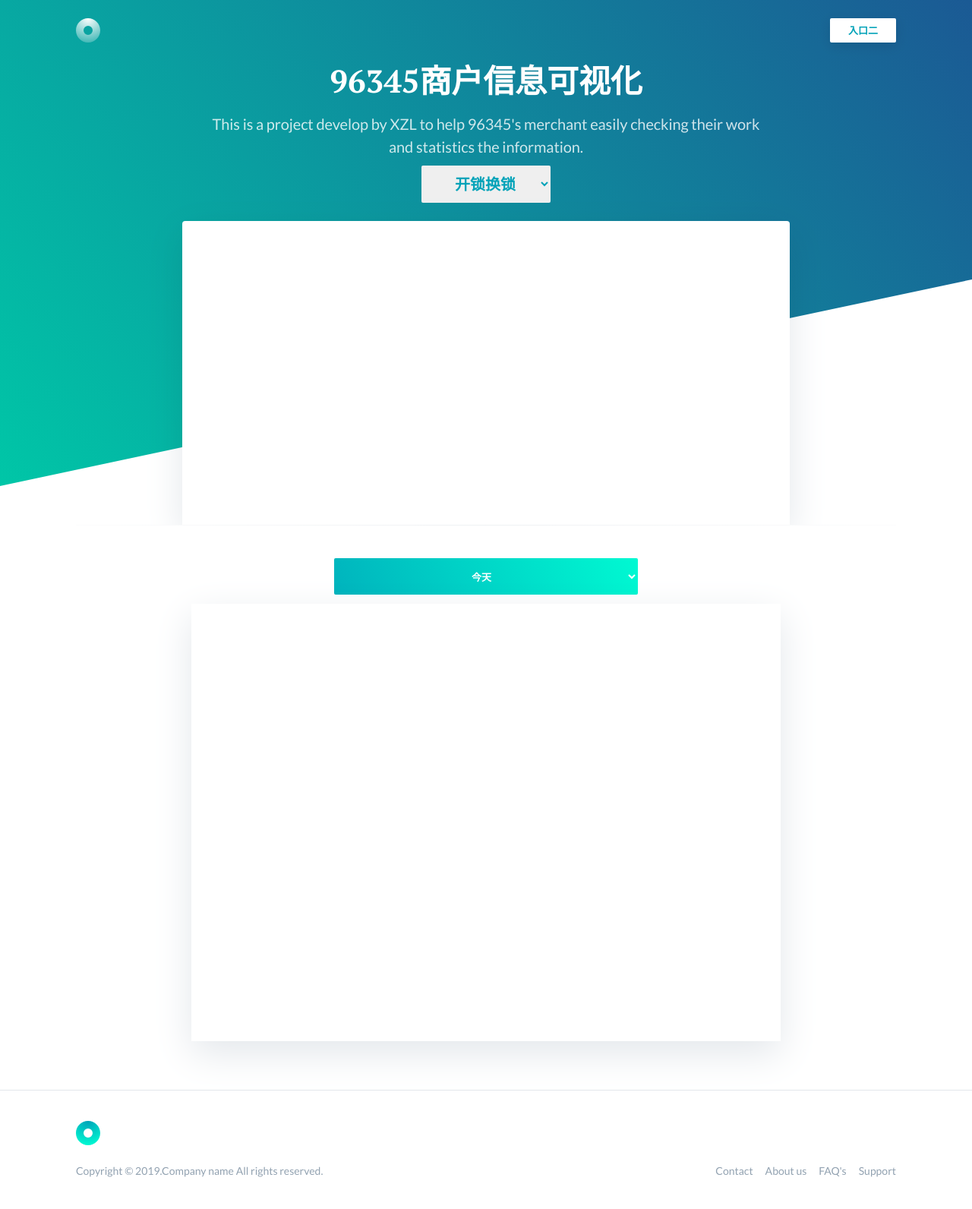
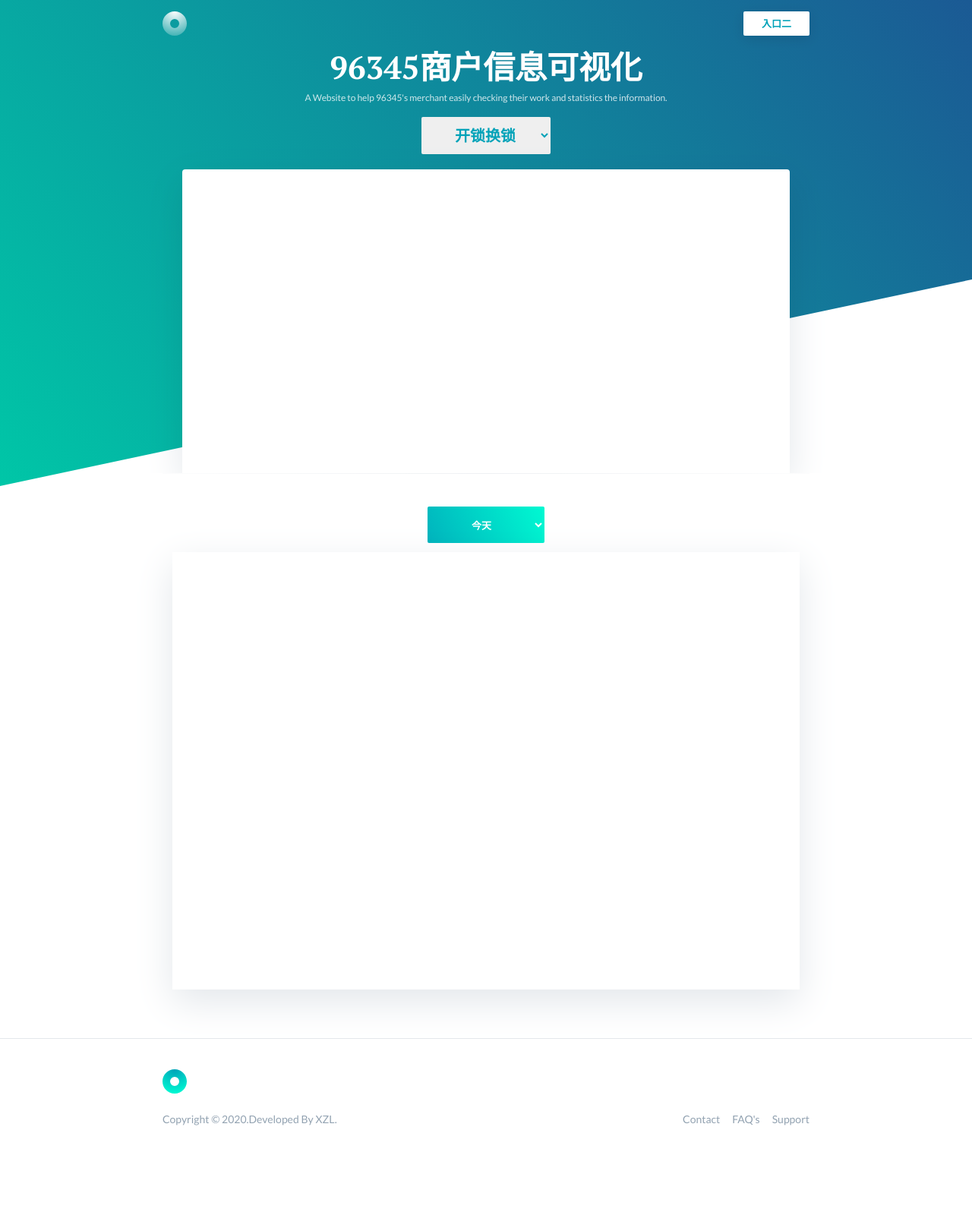
Before and after one commit to xzltc/96345_flask, a Flask app: page / in a window 1280 px wide. Shown: the whole page at 76% size. After the commit the page ends 1482 px from the top, so only its background shows below. Run offline with Flask 2, Linux system fonts and the light colour scheme; parts of the project's set-up code (start-up, migrations or seed data) failed here and were passed over; some libraries are stand-ins or nearby versions.

Commit message:
增加跨域请求，修改样式，更好的使用移动端显示

```diff
--- a/server.py
+++ b/server.py
@@ -3,6 +3,7 @@ from flask import Flask, render_template
 from pyecharts.globals import ThemeType
 from pyecharts import options as opts
 from pyecharts.charts import Bar
+from flask_cors import *
 import check_update
 import atexit
 import fcntl
@@ -20,6 +21,7 @@ logger = tools.get_single_logger()
 
 # Flask web端所有功能封装在server中
 app = Flask(__name__)
+CORS(app, supports_credentials=True)
 
 
 # 默认路由直接渲染主页
--- a/static/assets/css/style.css
+++ b/static/assets/css/style.css
@@ -343,7 +343,7 @@ td:last-child {
 
 html {
     font-size: 18px;
-    line-height: 27px
+    line-height: 20px
 }
 
 @media (min-width: 641px) {
@@ -356,7 +356,7 @@ html {
 
 body {
     color: #5B6F82;
-    font-size: 1rem
+    font-size: 12px;
 }
 
 body,
@@ -478,7 +478,7 @@ h6,
     }
 
     .h2-mobile {
-        font-size: 20px;
+        font-size: 30px;
         line-height: 40px;
         letter-spacing: -0.1px
     }
@@ -538,7 +538,7 @@ h2,
 .h1,
 .h2 {
     margin-top: 48px;
-    margin-bottom: 16px
+    margin-bottom: 0
 }
 
 h3,
@@ -559,7 +559,7 @@ h6,
 
 p {
     margin-top: 0;
-    margin-bottom: 24px
+    /*margin-bottom: 24px*/
 }
 
 dfn,
@@ -689,7 +689,7 @@ label {
 }
 
 .container {
-    max-width: 1128px
+    max-width: 900px
 }
 
 .container-sm {
@@ -1247,7 +1247,7 @@ label {
 
 .site-header {
     position: relative;
-    padding: 24px 0
+    padding: 15px 0
 }
 
 .site-header::before {
@@ -1310,13 +1310,14 @@ label {
 }
 
 .hero-paragraph {
-    margin-bottom: 10px
+    margin-bottom: 10px;
+    padding: 0 13px
+
 }
 
 .hero-media {
     position: relative;
     height: 280px;
-    margin-top: 20px;
     background: #fff;
     border-radius: 4px 4px 0 0
 }
@@ -1409,8 +1410,8 @@ label {
 
 .feature {
     height: 600px;
-    width: 800px;
-    max-width: 800px;
+    width: 850px;
+    max-width: 850px;
     padding: 12px;
     flex-grow: 1
 }
--- a/templates/index.html
+++ b/templates/index.html
@@ -72,7 +72,7 @@
             <div class="container-sm">
                 <div class="hero-inner">
                     <h1 class="hero-title h2-mobile mt-0 is-revealing">96345商户信息可视化</h1>
-                    <p class="hero-paragraph is-revealing">This is a project develop by XZL to help 96345's merchant
+                    <p class="hero-paragraph is-revealing">A Website to help 96345's merchant
                         easily checking their work and statistics the information.</p>
                     <p class="hero-cta is-revealing">
                         <!-- <a class="button button-secondary button-shadow" href="#">Choose Item Now</a> -->
@@ -131,7 +131,7 @@
             <div class="container">
                 <div class="features-inner section-inner has-top-divider">
                     <div class="features-wrap">
-                        <select class="button button-secondary button-shadow" style="width:400px;" id="choose_time"
+                        <select class="button button-secondary button-shadow"  id="choose_time"
                                 name="timelapse" onchange="change_chart()">
                             <option value="1">今天</option>
                             <option value="2">昨天-今天</option>
@@ -210,9 +210,6 @@
                         <a href="#">Contact</a>
                     </li>
                     <li>
-                        <a href="#">About us</a>
-                    </li>
-                    <li>
                         <a href="#">FAQ's</a>
                     </li>
                     <li>
@@ -245,7 +242,7 @@
                         </a>
                     </li>
                 </ul>
-                <div class="footer-copyright">Copyright &copy; 2019.Company name All rights reserved.</div>
+                <div class="footer-copyright">Copyright &copy; 2020.Developed By XZL.</div>
             </div>
         </div>
     </footer>
```
